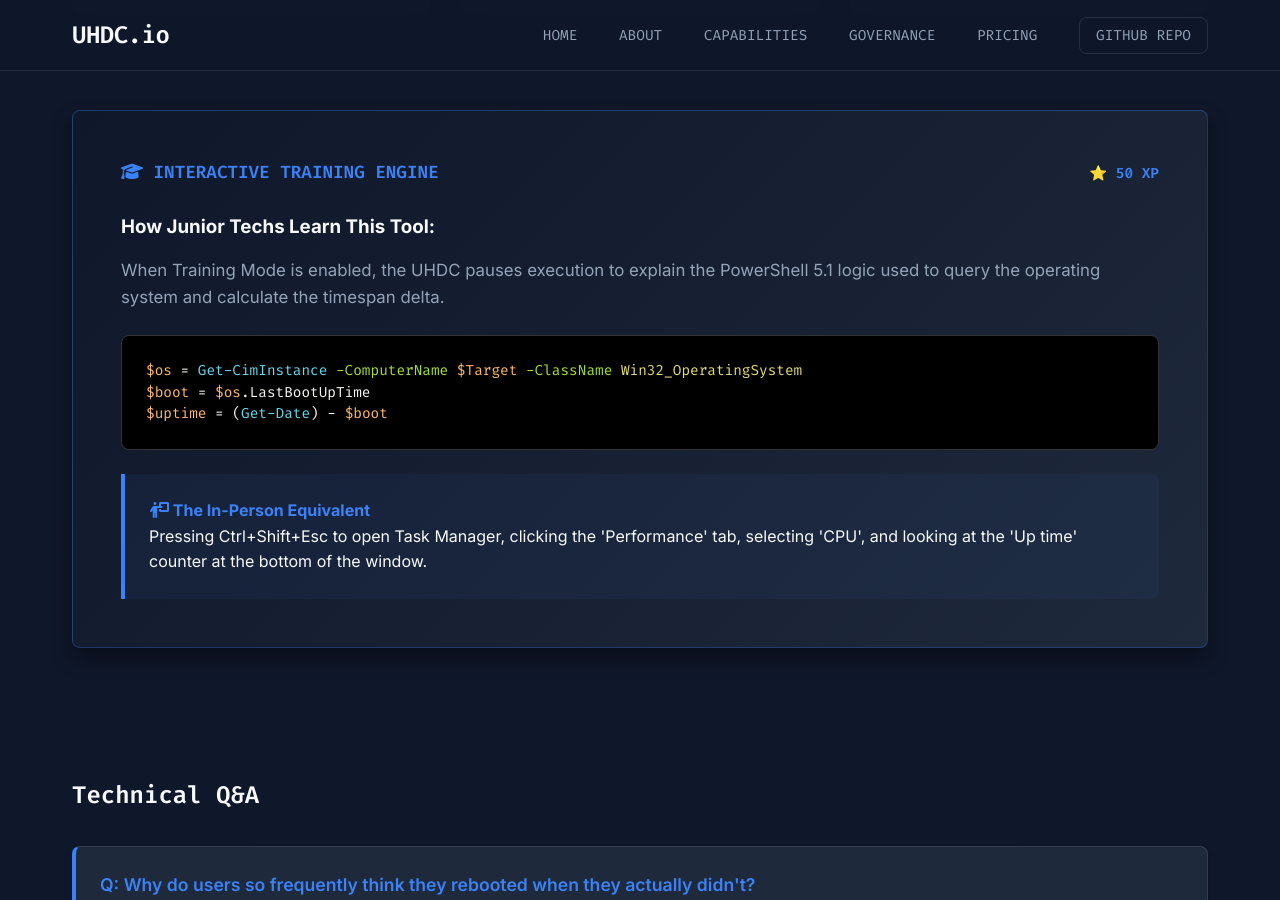
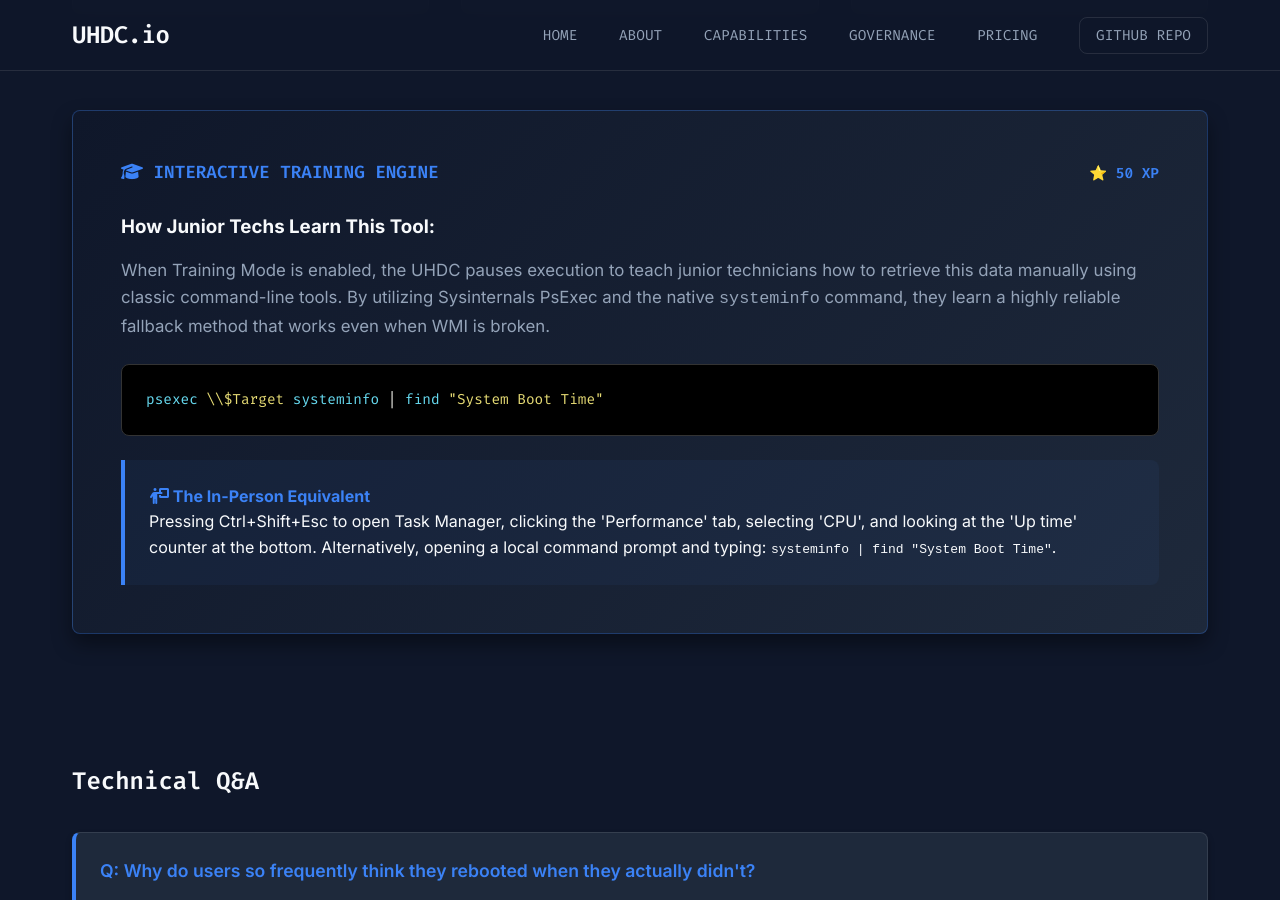
Before and after one commit to BobbyBurnsy/UHDC.io, a Jekyll site: the page built from system-uptime-verification.html, in a window 1280 px wide and 900 px high, scrolled down 1122 px. Built offline with Jekyll 4.4.1, drawn with Linux system fonts in a browser that asks for light colours.

Commit message:
Update system-uptime-verification.html

```diff
--- a/system-uptime-verification.html
+++ b/system-uptime-verification.html
@@ -76,18 +76,16 @@ title: "System Uptime Verification"
 
         <h3 style="color: var(--text-primary); margin-bottom: 1rem;">How Junior Techs Learn This Tool:</h3>
         <p style="color: var(--text-secondary); font-size: 1.05rem; line-height: 1.6; margin-bottom: 1.5rem;">
-            When Training Mode is enabled, the UHDC pauses execution to explain the PowerShell 5.1 logic used to query the operating system and calculate the timespan delta.
+            When Training Mode is enabled, the UHDC pauses execution to teach junior technicians how to retrieve this data manually using classic command-line tools. By utilizing Sysinternals PsExec and the native <code>systeminfo</code> command, they learn a highly reliable fallback method that works even when WMI is broken.
         </p>
 
         <div class="mock-code">
-            <span class="var">$os</span> = <span class="cmd">Get-CimInstance</span> <span class="param">-ComputerName</span> <span class="var">$Target</span> <span class="param">-ClassName</span> <span class="str">Win32_OperatingSystem</span><br>
-            <span class="var">$boot</span> = <span class="var">$os</span>.LastBootUpTime<br>
-            <span class="var">$uptime</span> = (<span class="cmd">Get-Date</span>) - <span class="var">$boot</span>
+            <span class="cmd">psexec</span> <span class="str">\\$Target</span> <span class="cmd">systeminfo</span> | <span class="cmd">find</span> <span class="str">"System Boot Time"</span>
         </div>
 
         <div class="mock-inperson" style="border-left-color: var(--accent-blue); background: rgba(59, 130, 246, 0.05);">
             <h4 style="color: var(--accent-blue);"><i class="fa-solid fa-person-chalkboard"></i> The In-Person Equivalent</h4>
-            <p>Pressing Ctrl+Shift+Esc to open Task Manager, clicking the 'Performance' tab, selecting 'CPU', and looking at the 'Up time' counter at the bottom of the window.</p>
+            <p>Pressing Ctrl+Shift+Esc to open Task Manager, clicking the 'Performance' tab, selecting 'CPU', and looking at the 'Up time' counter at the bottom. Alternatively, opening a local command prompt and typing: <code>systeminfo | find "System Boot Time"</code>.</p>
         </div>
     </div>
 </section>
```
